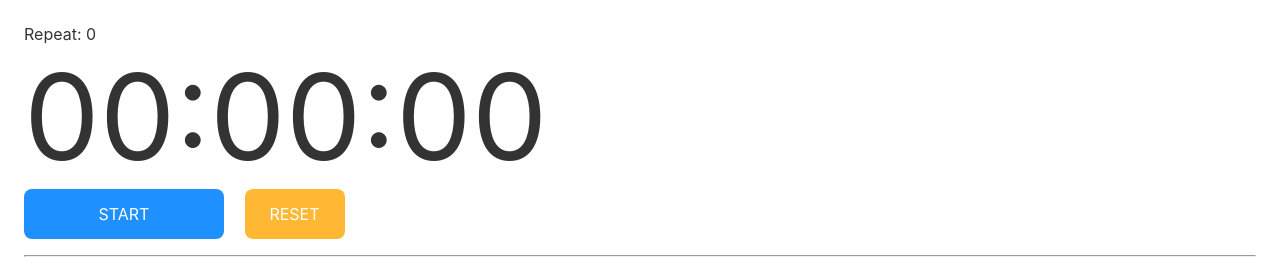
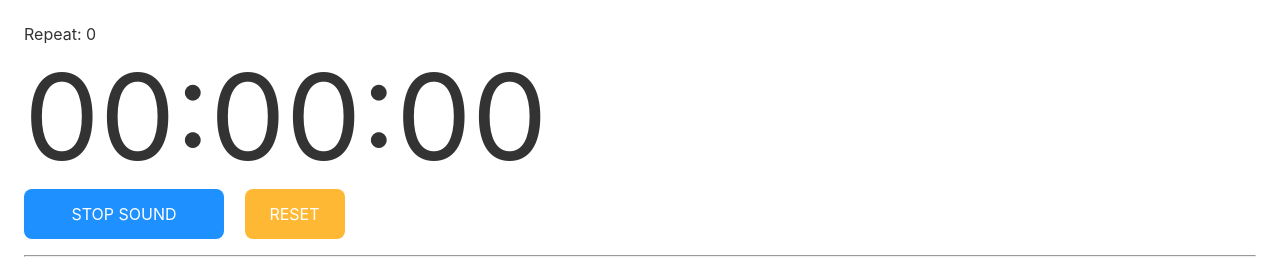
Before and after one commit to masakurapa/timer.masakurapa.com, a Svelte app: page / in a window 1280 px wide. Both pictures are taken after a click on the button "START". Shown: the top 279 px of the page. Built offline with nearby package versions, Linux system fonts and the light colour scheme.

Commit message:
audioを追加

```diff
--- a/src/App.svelte
+++ b/src/App.svelte
@@ -3,7 +3,12 @@
     <div class="title">{$timerSettings[index] !== undefined ? $timerSettings[index].title : ''}</div>
     <div class="timer">{timerText}</div>
 
-    {#if !isTimerStarted}
+    {#if isPlayAudio}
+        <button
+            class="start-btn"
+            on:click="{pauseAudio}"
+        >STOP SOUND</button>
+    {:else if !isTimerStarted}
         <button
             class="start-btn"
             on:click="{start}"
@@ -16,7 +21,7 @@
     {/if}
     <button
         class="reset-btn"
-        on:click="{clear}"
+        on:click="{reset}"
         disabled={isTimerStarted}
     >RESET</button>
 
@@ -24,7 +29,10 @@
     <Setting {isTimerStarted}/>
 </main>
 
+<audio src="/warning1.mp3" loop bind:this={audio}></audio>
+
 <script>
+    import { onMount } from 'svelte';
     import { repeat, timerSettings } from './store.js';
     import Setting from './Setting.svelte';
 
@@ -38,6 +46,12 @@
     let timerText = '00:00:00';
     // タイマー開始／停止のフラグ
     let isTimerStarted = false;
+    // オーディオの実行中か
+    let isPlayAudio = false;
+    // ウィンドウにフォーカスがあるかのフラグ
+    let focused = true;
+    // オーディオ
+    let audio;
 
     // reactive
     $: {
@@ -51,14 +65,42 @@
         }
     }
 
+
+    window.onfocus = function() {
+        focused = true;
+    };
+    window.onblur = function() {
+        focused = false;
+    };
+
+    onMount(() => {
+        // 通知の許可を求める
+        if ('Notification' in window) {
+            const permission = Notification.permission;
+            if (permission === "denied" || permission === "granted") {
+               return;
+            }
+            Notification.requestPermission();
+        }
+    });
+
     // タイマーの開始
     const start = () => {
+        pauseAudio();
         isTimerStarted = true;
         interval = setInterval(() => {
             const t = $timerSettings[index];
             const baseTime = (t.hour * 60 * 60) + (t.minute * 60) + t.second;
 
             if (t.time + 1 > baseTime) {
+                // 終了音を流す
+                audio.play();
+                isPlayAudio = true;
+
+                // タイマーのウィンドウにフォーカスがないときだけ通知
+                if (!focused) {
+                    Notification.requestPermission().then(() => new Notification('Time is up!!'));
+                }
                 next();
                 return;
             }
@@ -69,6 +111,8 @@
 
     // 次のタイマーに行くための処理
     const next = () => {
+        stop();
+
         // 一周したらループ数をカウントアップ
         if (index + 1 === $timerSettings.length) {
             // ただしループの上限に達してたらタイマーは止めて次のステップに進まない
@@ -93,6 +137,12 @@
         isTimerStarted = false;
     };
 
+    // リセット
+    const reset = () => {
+        pauseAudio();
+        clear();
+    };
+
     // タイマーをクリア
     const clear = () => {
         stop();
@@ -105,6 +155,13 @@
             return settings;
         });
     }
+
+    // 音を止める
+    const pauseAudio = () => {
+        audio.pause();
+        audio.currentTime = 0;
+        isPlayAudio = false;
+    };
 </script>
 
 <style>
@@ -146,14 +203,13 @@
         background-color: #1872CC;
     }
     .start-btn:not(:disabled):active {
-        margin-right: 8px;
         background-color: #1872CC;
     }
 
     .stop-btn {
         width: 200px;
         height: 50px;
-        margin-right: 8px;
+        margin-right: 16px;
         background-color: #DC143C;
     }
     .stop-btn:forcus {
@@ -163,7 +219,6 @@
         background-color: #CC1237;
     }
     .stop-btn:not(:disabled):active {
-        margin-right: 8px;
         background-color: #CC1237;
     }
 
--- a/src/Setting.svelte
+++ b/src/Setting.svelte
@@ -87,6 +87,7 @@
     import { onMount } from 'svelte';
     import { repeat, timerSettings } from './store.js';
 
+    // タイマー起動中か
     export let isTimerStarted = false;
 
     // 数値エリアの最小値（今は全部同じだから共通にしておく
```
Also changed, not shown: 1 other file (tests, documents, lock files or other folders).
